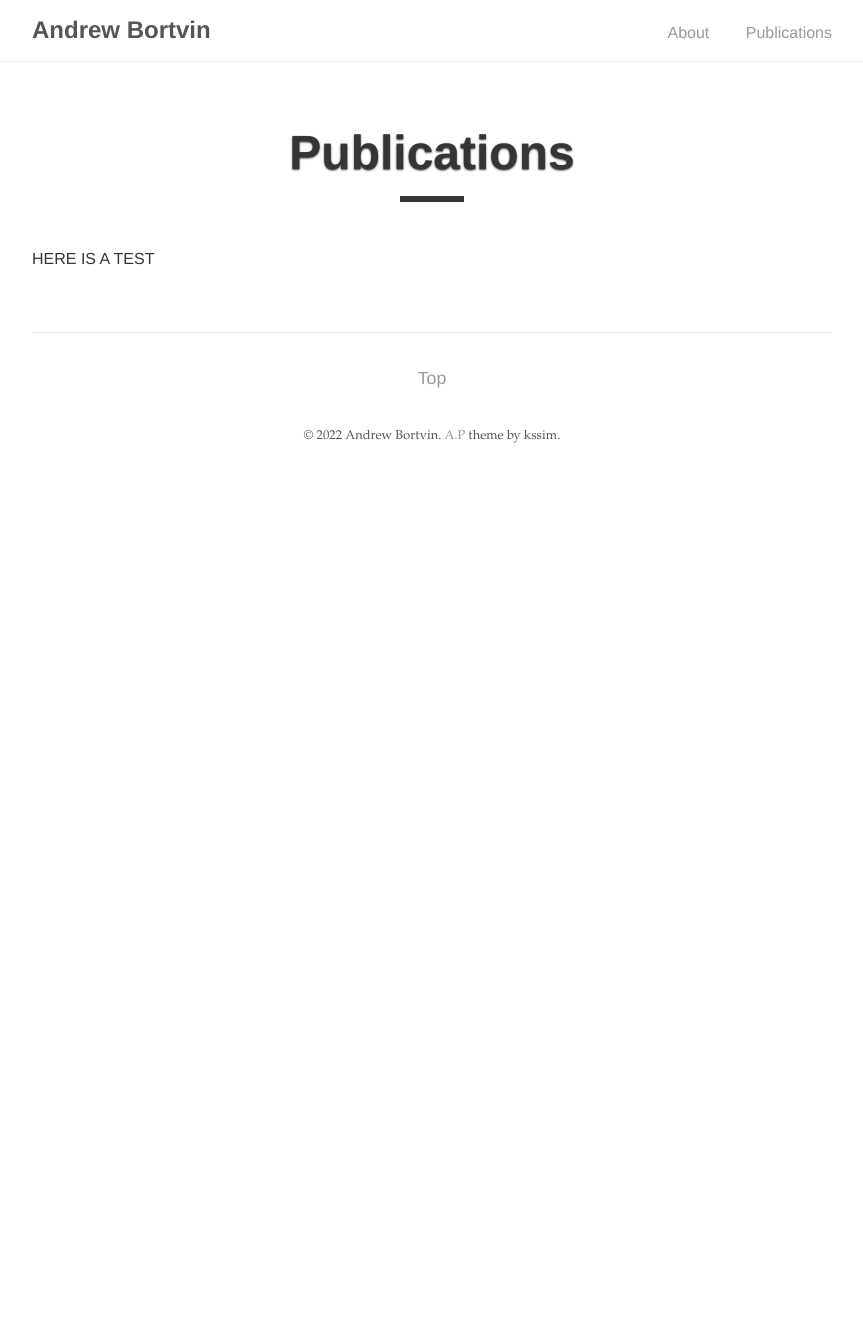
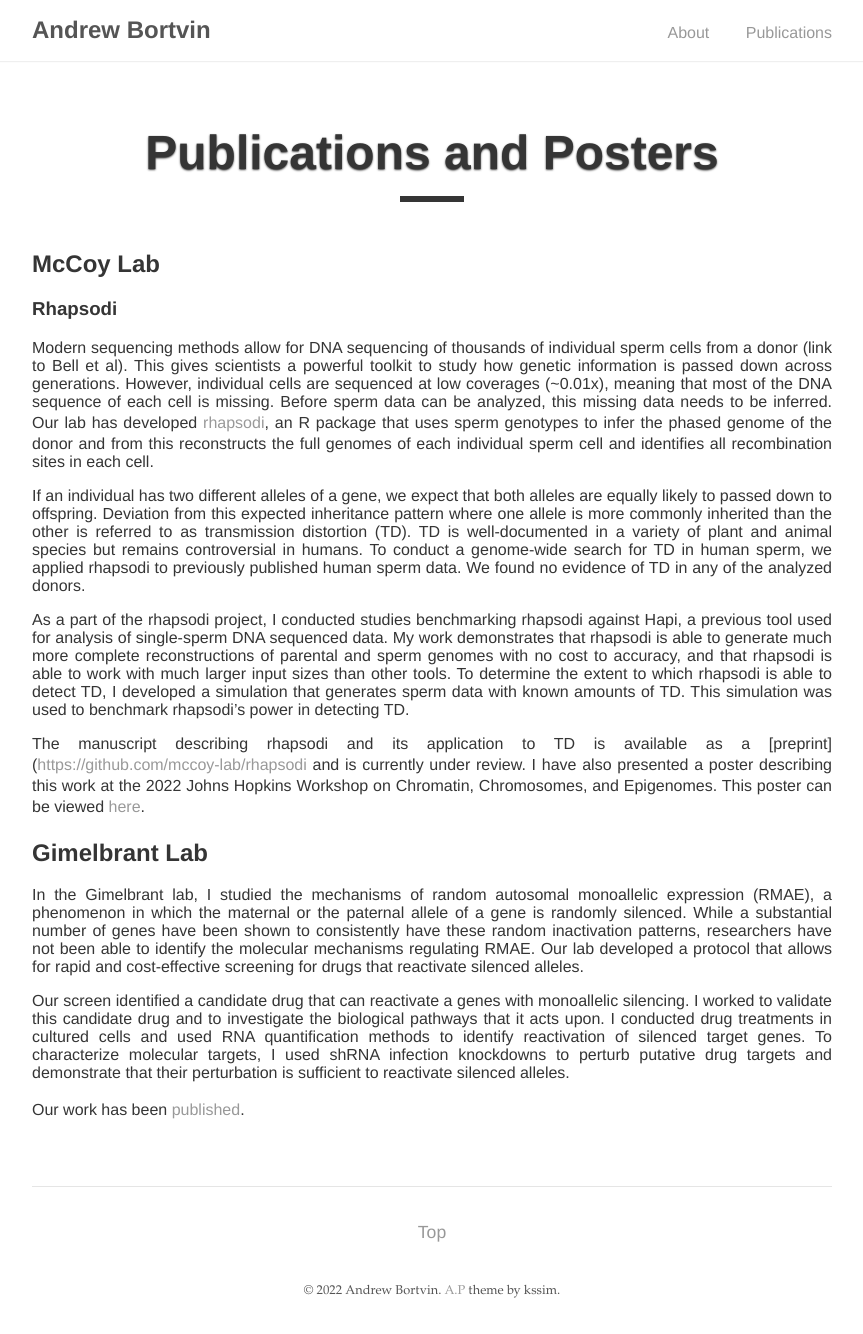
Before and after one commit to andrew-bortvin/andrew-bortvin.github.io, a Jekyll site: the page built from publications/index.md, in a window 1280 px wide. Shown: the whole page, without its empty margins (208-1071 px from the left). Built offline with Jekyll 4.4.1, drawn with Linux system fonts in a browser that asks for light colours; before the commit the page ends 900 px from its top, so only the background shows below that.

Commit message:
Update index.md

```diff
--- a/publications/index.md
+++ b/publications/index.md
@@ -1,6 +1,24 @@
 ---
 layout: post
-title: Publications
+title: Publications and Posters
 ---
 
-HERE IS A TEST
+## McCoy Lab
+
+### Rhapsodi
+
+Modern sequencing methods allow for DNA sequencing of thousands of individual sperm cells from a donor (link to Bell et al). This gives scientists a powerful toolkit to study how genetic information is passed down across generations. However, individual cells are sequenced at low coverages (~0.01x), meaning that most of the DNA sequence of each cell is missing. Before sperm data can be analyzed, this missing data needs to be inferred. Our lab has developed [rhapsodi](https://github.com/mccoy-lab/rhapsodi), an R package that uses sperm genotypes to infer the phased genome of the donor and from this reconstructs the full genomes of each individual sperm cell and identifies all recombination sites in each cell.
+
+If an individual has two different alleles of a gene, we expect that both alleles are equally likely to passed down to offspring. Deviation from this expected inheritance pattern where one allele is more commonly inherited than the other is referred to as transmission distortion (TD). TD is well-documented in a variety of plant and animal species but remains controversial in humans. To conduct a genome-wide search for TD in human sperm, we applied rhapsodi to previously published human sperm data. We found no evidence of TD in any of the analyzed donors.
+
+As a part of the rhapsodi project, I conducted studies benchmarking rhapsodi against Hapi, a previous tool used for analysis of single-sperm DNA sequenced data. My work demonstrates that rhapsodi is able to generate much more complete reconstructions of parental and sperm genomes with no cost to accuracy, and that rhapsodi is able to work with much larger input sizes than other tools. To determine the extent to which rhapsodi is able to detect TD, I developed a simulation that generates sperm data with known amounts of TD. This simulation was used to benchmark rhapsodi's power in detecting TD.
+
+The manuscript describing rhapsodi and its application to TD is available as a [preprint]([https://github.com/mccoy-lab/rhapsodi](https://www.biorxiv.org/content/10.1101/2021.11.19.469261v2) and is currently under review. I have also presented a poster describing this work at the 2022 Johns Hopkins Workshop on Chromatin, Chromosomes, and Epigenomes. This poster can be viewed [here](https://github.com/andrew-bortvin/andrew-bortvin.github.io/blob/main/poster_final_resize.pdf).
+
+## Gimelbrant Lab
+
+In the Gimelbrant lab, I studied the mechanisms of random autosomal monoallelic expression (RMAE), a phenomenon in which the maternal or the paternal allele of a gene is randomly silenced. While a substantial number of genes have been shown to consistently have these random inactivation patterns, researchers have not been able to identify the molecular mechanisms regulating RMAE. Our lab developed a protocol that allows for rapid and cost-effective screening for drugs that reactivate silenced alleles.
+
+Our screen identified a candidate drug that can reactivate a genes with monoallelic silencing. I worked to validate this candidate drug and to investigate the biological pathways that it acts upon. I conducted drug treatments in cultured cells and used RNA quantification methods to identify reactivation of silenced target genes. To characterize molecular targets, I used shRNA infection knockdowns to perturb putative drug targets and demonstrate that their perturbation is sufficient to reactivate silenced alleles.
+
+Our work has been [published](https://academic.oup.com/g3journal/article/12/2/jkab428/6472352?login=true).
```
